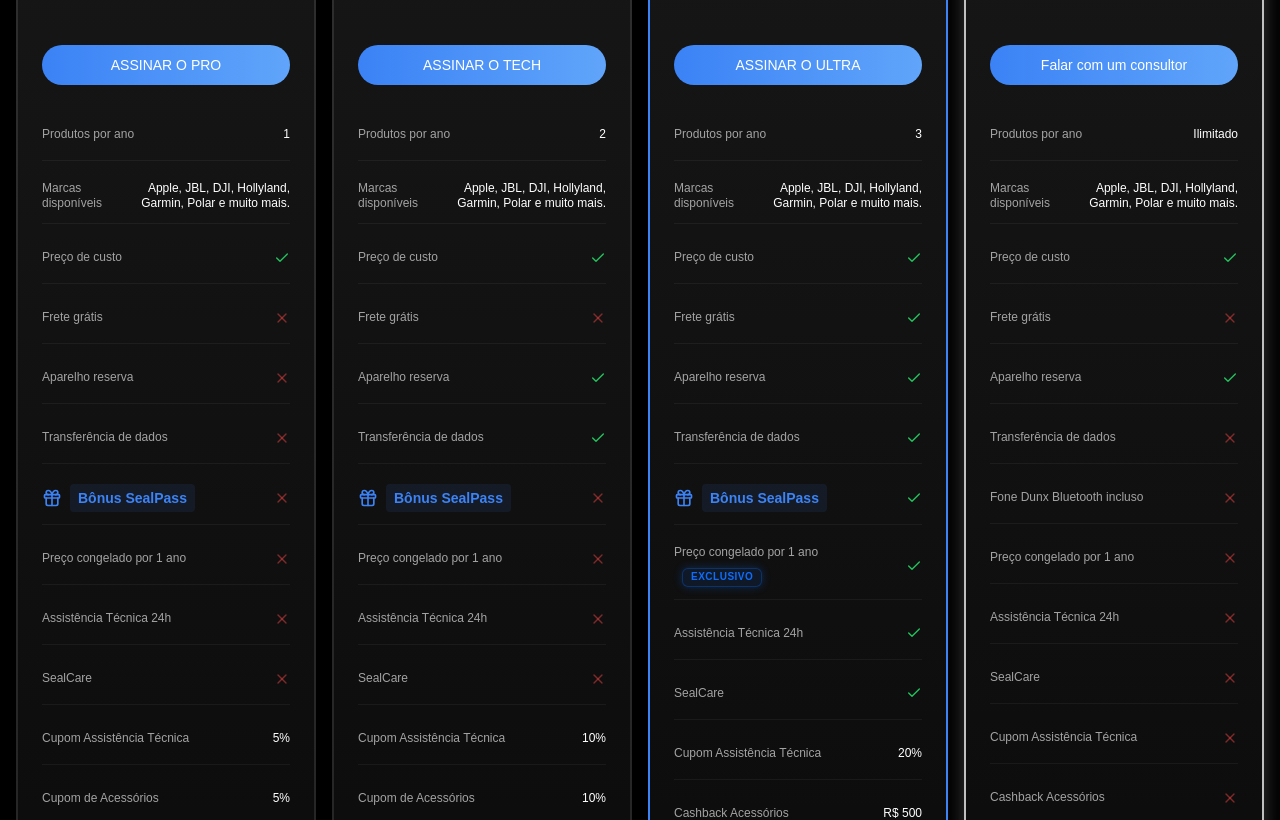
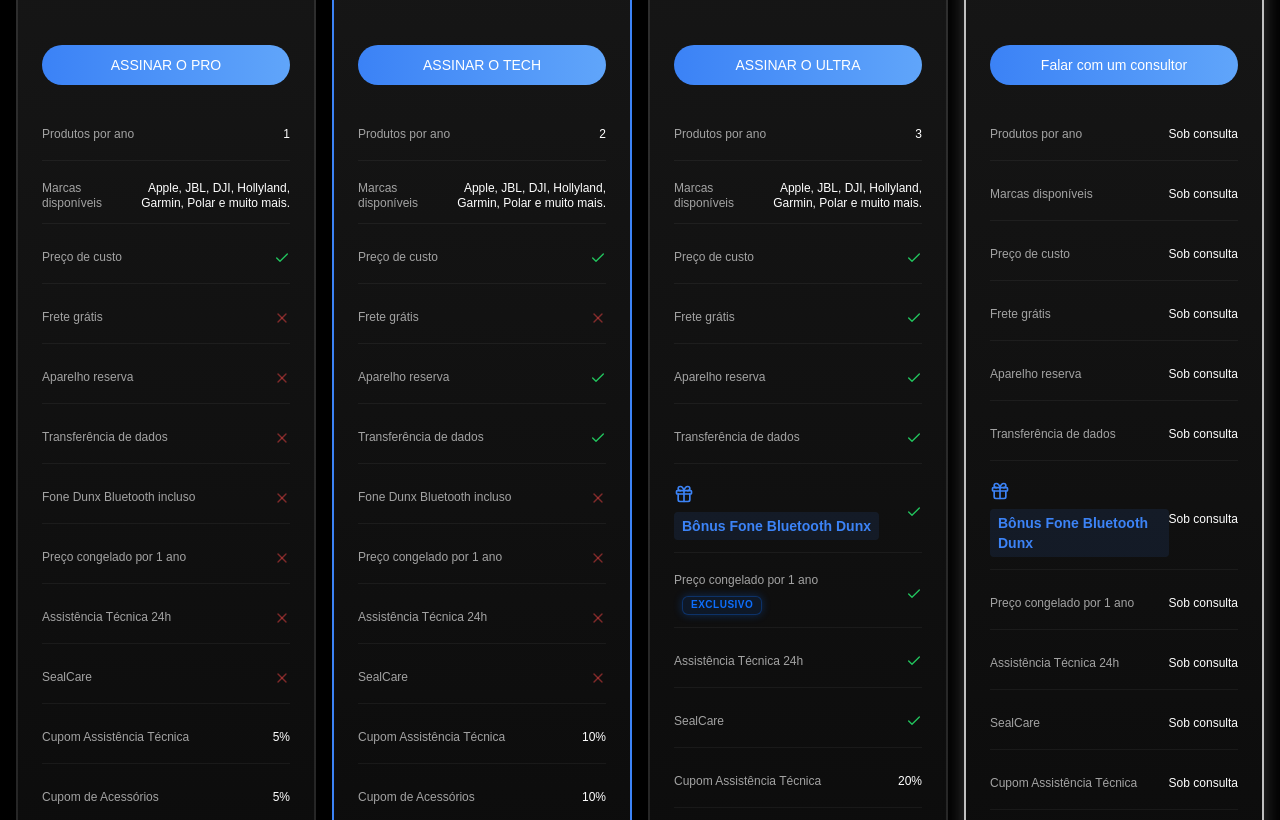
Before and after one commit to renanbbr/teste, a React (Vite) app: page /test in a window 1280 px wide. Shown: the part 5800-6620 px from the top of the page. Built offline with nearby package versions, Linux system fonts and the light colour scheme; a web font is replaced by a local one.

Commit message:
Refactor PricingSectionV2 component

```diff
--- a/src/components/pricing/PricingSectionV2.tsx
+++ b/src/components/pricing/PricingSectionV2.tsx
@@ -12,7 +12,7 @@ const allFeatures = [
       pro: "1",
       tech: "2",
       ultra: "3",
-      enterprise: "Ilimitado"
+      enterprise: "Sob consulta"
     }
   },
   {
@@ -21,36 +21,37 @@ const allFeatures = [
       pro: "Apple, JBL, DJI, Hollyland, Garmin, Polar e muito mais.",
       tech: "Apple, JBL, DJI, Hollyland, Garmin, Polar e muito mais.",
       ultra: "Apple, JBL, DJI, Hollyland, Garmin, Polar e muito mais.",
-      enterprise: "Apple, JBL, DJI, Hollyland, Garmin, Polar e muito mais."
+      enterprise: "Sob consulta"
     }
   },
-  { label: "Preço de custo", values: { pro: true, tech: true, ultra: true, enterprise: true } },
+  { label: "Preço de custo", values: { pro: true, tech: true, ultra: true, enterprise: "Sob consulta" } },
   {
     label: "Frete grátis",
-    values: { pro: false, tech: false, ultra: true, enterprise: false }
+    values: { pro: false, tech: false, ultra: true, enterprise: "Sob consulta" }
   },
   {
     label: "Aparelho reserva",
-    values: { pro: false, tech: true, ultra: true, enterprise: true }
+    values: { pro: false, tech: true, ultra: true, enterprise: "Sob consulta" }
   },
   {
     label: "Transferência de dados",
-    values: { pro: false, tech: true, ultra: true, enterprise: false }
+    values: { pro: false, tech: true, ultra: true, enterprise: "Sob consulta" }
   },
   {
     label: "Fone Dunx Bluetooth incluso",
-    values: { pro: false, tech: false, ultra: true, enterprise: false },
-    isBonus: true
+    values: { pro: false, tech: false, ultra: true, enterprise: "Sob consulta" },
+    isBonus: true,
+    bonusLabel: "Bônus Fone Bluetooth Dunx"
   },
   {
     label: "Preço congelado por 1 ano",
-    values: { pro: false, tech: false, ultra: true, enterprise: false },
+    values: { pro: false, tech: false, ultra: true, enterprise: "Sob consulta" },
     exclusive: { ultra: true }
   },
-  { label: "Assistência Técnica 24h", values: { pro: false, tech: false, ultra: true, enterprise: false } },
-  { label: "SealCare", values: { pro: false, tech: false, ultra: true, enterprise: false } },
+  { label: "Assistência Técnica 24h", values: { pro: false, tech: false, ultra: true, enterprise: "Sob consulta" } },
+  { label: "SealCare", values: { pro: false, tech: false, ultra: true, enterprise: "Sob consulta" } },
 
-  { label: "Cupom Assistência Técnica", values: { pro: "5%", tech: "10%", ultra: "20%", enterprise: false } },
+  { label: "Cupom Assistência Técnica", values: { pro: "5%", tech: "10%", ultra: "20%", enterprise: "Sob consulta" } },
   {
     label: "Cashback Acessórios",
     labelByPlan: {
@@ -59,12 +60,11 @@ const allFeatures = [
       ultra: "Cashback Acessórios",
       enterprise: "Cashback Acessórios"
     },
-    values: { pro: "5%", tech: "10%", ultra: "R$ 500", enterprise: false }
+    values: { pro: "5%", tech: "10%", ultra: "R$ 500", enterprise: "Sob consulta" }
   },
-  { label: "Acesso antecipado", values: { pro: true, tech: true, ultra: true, enterprise: true } },
-  { label: "Atendimento Prioritário", values: { pro: true, tech: true, ultra: true, enterprise: true } },
-  { label: "Suporte", values: { pro: "Premium", tech: "Vitalício", ultra: "Vitalício", enterprise: "Dedicado" } },
-  { label: "Bônus SealPass", values: { pro: true, tech: true, ultra: true, enterprise: true }, isBonus: true }
+  { label: "Acesso antecipado", values: { pro: true, tech: true, ultra: true, enterprise: "Sob consulta" } },
+  { label: "Atendimento Prioritário", values: { pro: true, tech: true, ultra: true, enterprise: "Sob consulta" } },
+  { label: "Suporte", values: { pro: "Premium", tech: "Vitalício", ultra: "Vitalício", enterprise: "Sob consulta" } }
 ];
 
 const PricingTier = ({
@@ -154,11 +154,11 @@ const PricingTier = ({
               className="flex items-center justify-between py-3 border-b border-white/5 min-h-[52px]"
             >
               <span className="text-xs font-medium leading-tight flex items-center gap-2 text-muted-foreground flex-wrap">
-                {isBonus && planKey !== 'enterprise' ? (
+                {isBonus && value ? (
                   <>
                     <Gift className="w-5 h-5 text-primary" />
                     <span className="text-sm font-semibold bg-primary/10 text-primary rounded px-2 py-1">
-                      Bônus SealPass
+                      {(feature as any).bonusLabel || feature.label}
                     </span>
                   </>
                 ) : (
@@ -240,6 +240,7 @@ export const PricingSectionV2 = () => {
           price="R$ 49"
           period="mês"
           planKey="tech"
+          isFeatured
           ctaText="ASSINAR O TECH"
           ctaLink="https://lastlink.com/p/C9236DD3C/checkout-payment/"
           showPriceAlert
@@ -249,7 +250,6 @@ export const PricingSectionV2 = () => {
           price="R$ 79"
           period="mês"
           planKey="ultra"
-          isFeatured
           ctaText="ASSINAR O ULTRA"
           ctaLink="https://lastlink.com/p/C8B2B72CA/checkout-payment/"
           showPriceAlert
```
